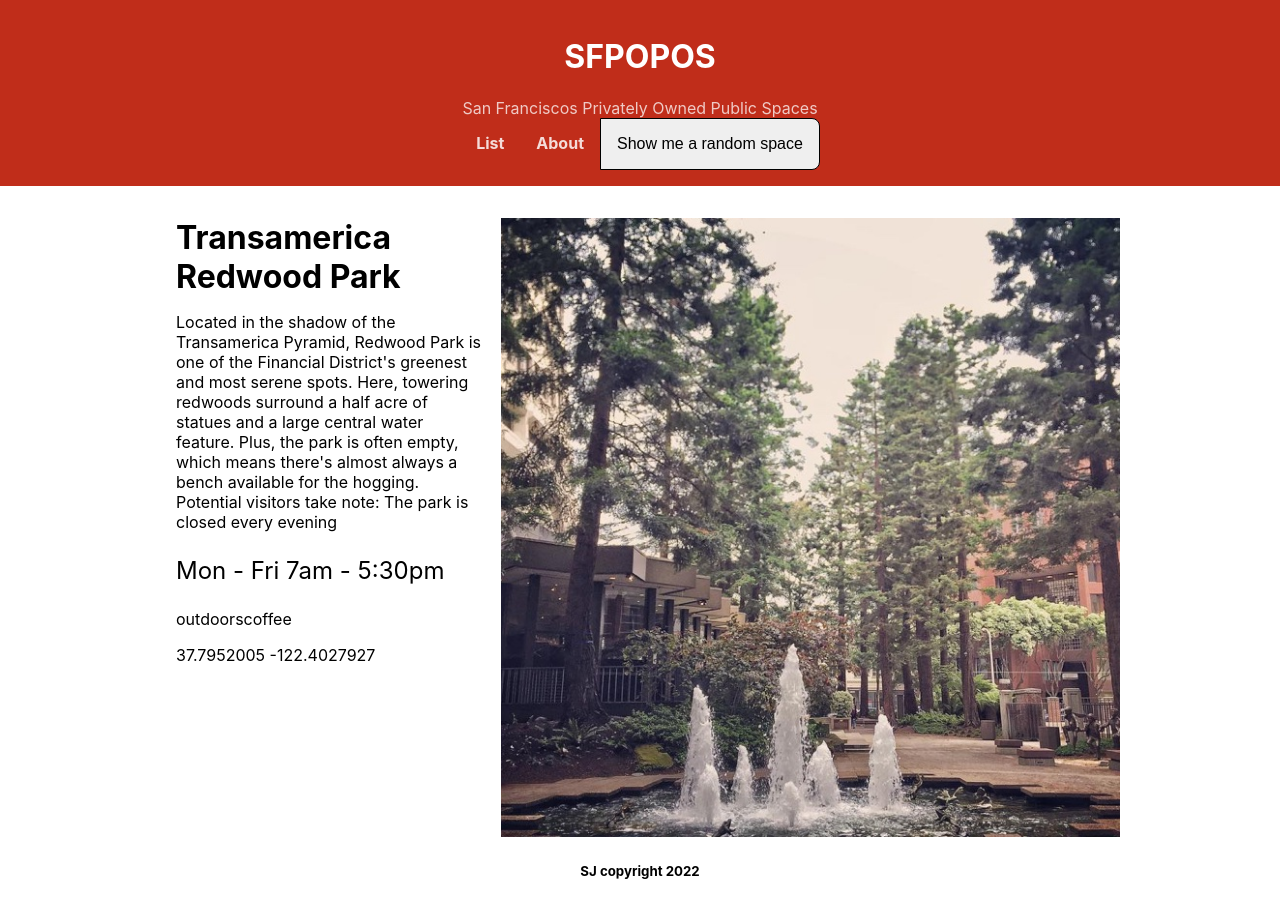
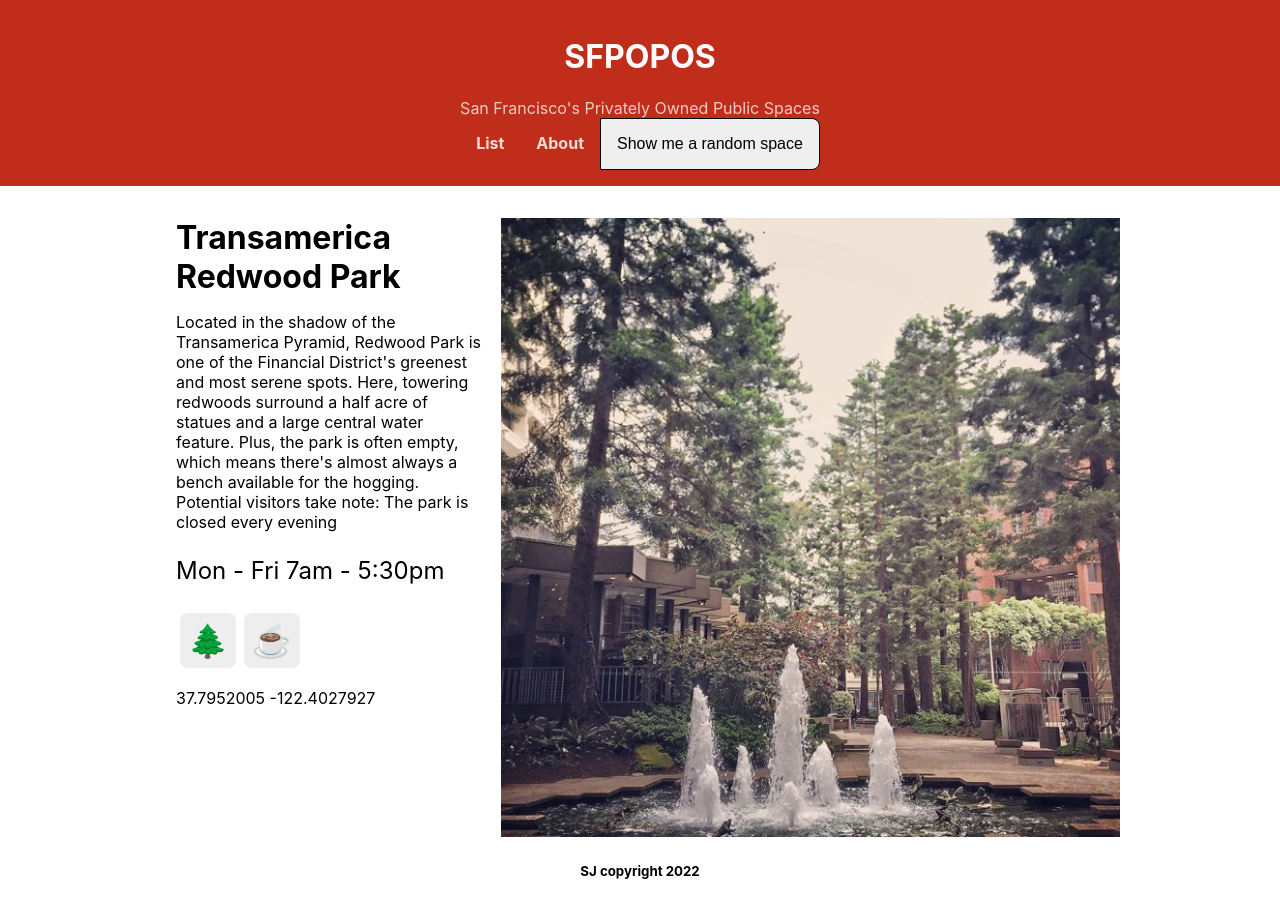
Before and after one commit to stanjdev/sfpopos-react, a React (Create React App) app: page /#/details/0 in a window 1280 px wide. Built offline with nearby package versions, Linux system fonts and the light colour scheme.

Commit message:
added emoji features

```diff
--- a/public/index.html
+++ b/public/index.html
@@ -24,7 +24,7 @@
       work correctly both with client-side routing and a non-root public URL.
       Learn how to configure a non-root public URL by running `npm run build`.
     -->
-    <title>React App</title>
+    <title>San Francisco's Privately Owned Public Spaces</title>
   </head>
   <body>
     <noscript>You need to enable JavaScript to run this app.</noscript>
--- a/src/components/POPOSDetails/POPOSDetails.js
+++ b/src/components/POPOSDetails/POPOSDetails.js
@@ -4,6 +4,7 @@ import React from 'react';
 import { useParams } from 'react-router-dom';
 import data from '../../sfpopos-data.js';
 import './POPOSDetails.css';
+import POPOSFeatureList from '../POPOSFeatureList/POPOSFeatureList';
 
 function POPOSDetails(props) {
   const params = useParams();
@@ -19,7 +20,7 @@ function POPOSDetails(props) {
         <h1 className='POPOSDetails-title'>{ title }</h1>
         <p className='POPOSDetails-desc'>{ desc }</p>
         <p className='POPOSDetails-hours'>{ hours }</p>
-        <p className='POPOSDetails-features'>{ features }</p>
+        <POPOSFeatureList features={features}/>
         <p className='POPOSDetails-geo'>{ geo.lat } {geo.lon}</p>
       </div>
     </div>
--- a/src/components/POPOSFeature/POPOSFeature.css
+++ b/src/components/POPOSFeature/POPOSFeature.css
@@ -0,0 +1,7 @@
+.POPOSFeature {
+	font-size: 2em;
+	padding: 0.25em;
+	margin: 0.125em;
+	border-radius: 0.25em;
+	background-color: #eee;
+}
--- /dev/null
+++ b/src/components/POPOSFeatureList/POPOSFeatureList.css
@@ -0,0 +1,3 @@
+.POPOSFeatureList {
+	display: flex;
+}
--- /dev/null
+++ b/src/components/POPOSFeatureList/POPOSFeatureList.js
@@ -0,0 +1,12 @@
+import React from 'react';
+import POPOSFeature from '../POPOSFeature/POPOSFeature';
+import './POPOSFeatureList.css';
+
+function POPOSFeatureList(props) {
+  const icons = props.features.map((feature) => {
+    return <POPOSFeature key={feature} name={feature} />
+  })
+    return <div className='POPOSFeatureList'>{icons}</div>
+};
+
+export default POPOSFeatureList;
--- a/src/components/Title/Title.js
+++ b/src/components/Title/Title.js
@@ -9,7 +9,7 @@ function Title() {
     <div className="Title">
       <header>
         <h1>SFPOPOS</h1>
-        <div className="Title-Subtitle">San Franciscos Privately Owned Public Spaces</div>
+        <div className="Title-Subtitle">San Francisco's Privately Owned Public Spaces</div>
 
         <div>
           <NavLink
```
Also changed, not shown: package.json (+7 -1 lines), 1 other file (tests, documents, lock files or other folders).
